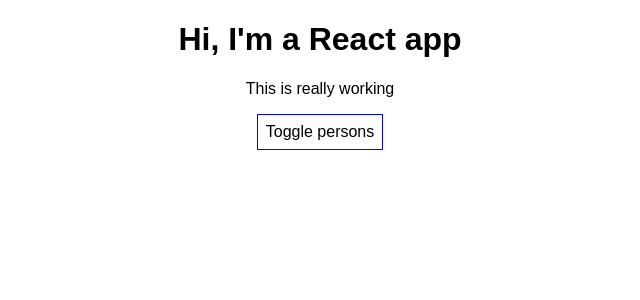
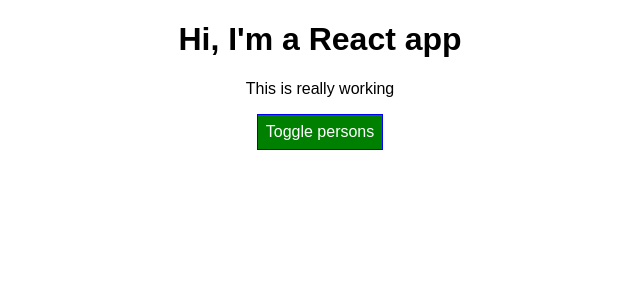
Before and after one commit to cristinadoroftei/FirstReactProject, a React (Create React App) app: page / in a window 1280 px wide. Shown: the top 300 px of the page, without its empty margins (320-960 px from the left). Built offline with nearby package versions, Linux system fonts and the light colour scheme.

Commit message:
change class dynamically

```diff
--- a/src/App.css
+++ b/src/App.css
@@ -1,3 +1,11 @@
 .App {
   text-align: center;
 }
+
+.red {
+  color: red;
+}
+
+.bold {
+  font-weight: bold;
+}
--- a/src/App.js
+++ b/src/App.js
@@ -56,7 +56,8 @@
 
   render() {
     const style = {
-      backgroundColor: "white",
+      backgroundColor: "green",
+      color: 'white',
       font: "inherit",
       border: "1px solid blue",
       padding: "8px",
@@ -81,11 +82,21 @@
           })}
         </div>
       );
+
+      style.backgroundColor = 'red'
+    }
+
+    let classes = [];
+    if (this.state.persons.length <= 2) {
+      classes.push('red') // classes = ['red']
+    }
+    if (this.state.persons.length <= 1) {
+      classes.push('bold') // classes = ['bold']
     }
     return (
       <div className="App">
         <h1>Hi, I'm a React app</h1>
-        <p>This is really working</p>
+        <p className={classes.join(' ')}>This is really working</p>
         <button style={style} onClick={this.togglePersonsHandler}>
           Toggle persons
         </button>
```
